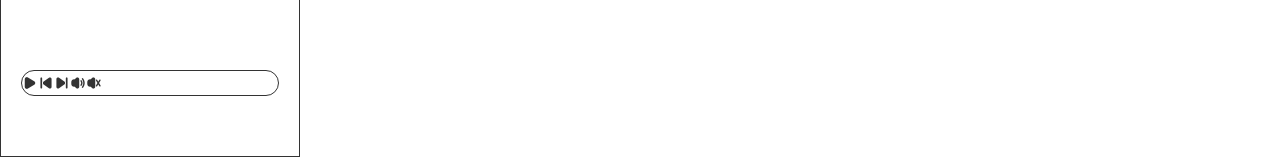
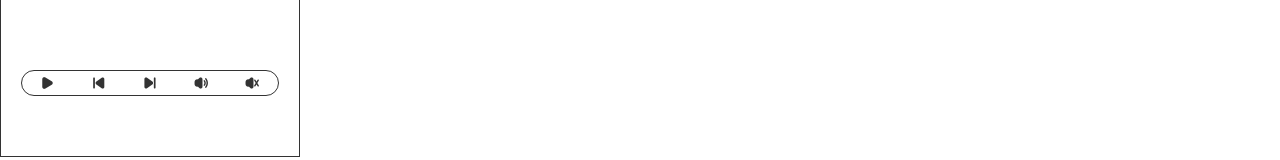
Before and after one commit to cxq1239035450/coolCss, a Vue app: page / in a window 1280 px wide. Shown: the part 243-403 px from the top of the page. Built offline with nearby package versions, Linux system fonts and the light colour scheme.

Commit message:
解决audioObj 监听不到里面的数据

```diff
--- a/src/components/MyAudio/index.vue
+++ b/src/components/MyAudio/index.vue
@@ -14,7 +14,7 @@
 
 <script  setup lang="ts">
 import { getFileURL } from '@/general/fileDispose'
-import { ref, reactive, computed } from 'vue'
+import { ref, reactive, computed, toRef,watchEffect } from 'vue'
 import { musicObj, musicType } from '@/general/music'
 const props = withDefaults(
   defineProps<{
@@ -27,21 +27,21 @@ const props = withDefaults(
 )
 const canvasDom  = ref<HTMLCanvasElement>(null!)
 
-const audioObj = computed(():musicType=>{
-  if(canvasDom.value){
-    return  new musicObj(getFileURL(props.list[0]),canvasDom.value)
-  } else {
-    return  new musicObj(getFileURL(props.list[0]),document.createElement('canvas'))
-  }
-})
+const audioObj = ref<musicType>(null!);
+watchEffect(() => {
+  audioObj.value = new musicObj(
+    getFileURL(props.list[0]),
+    canvasDom.value || document.createElement('canvas')
+  );
+});
 
-const playBtn = () => {
+const playBtn = ():void => {
   audioObj.value.play()
 }
-const pauseBtn = () => {
+const pauseBtn = ():void  => {
   audioObj.value.pause()
 }
-const preBtn = () => {
+const preBtn = ():void  => {
   console.log(12321);
 }
 
@@ -58,6 +58,9 @@ const preBtn = () => {
   .audioBox {
     border: 1px solid var(--primary-border-color);
     border-radius: 20px;
+    display: flex;
+    justify-content: space-around;
+    align-items: center;
   }
 }
 </style>
```
